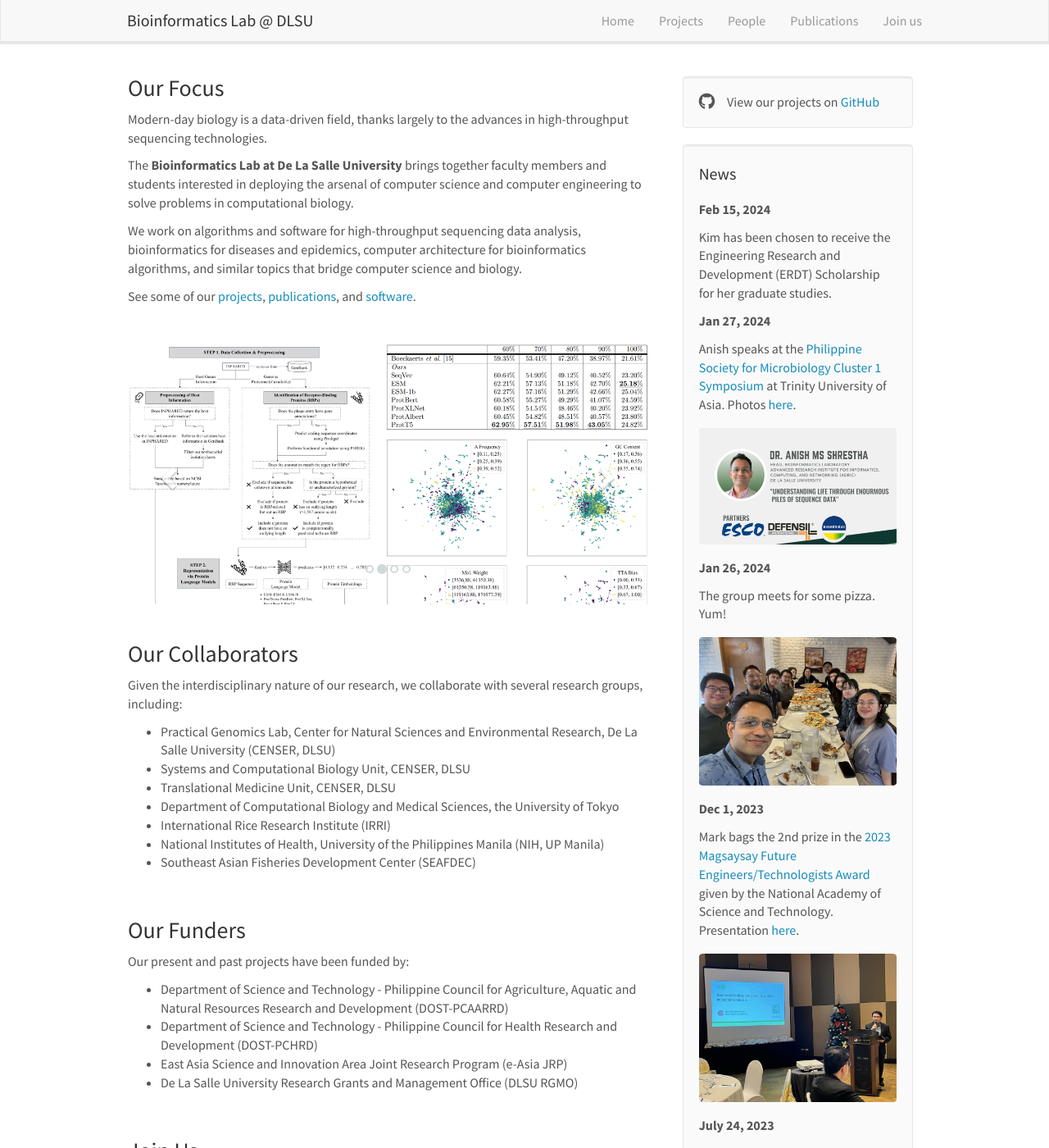
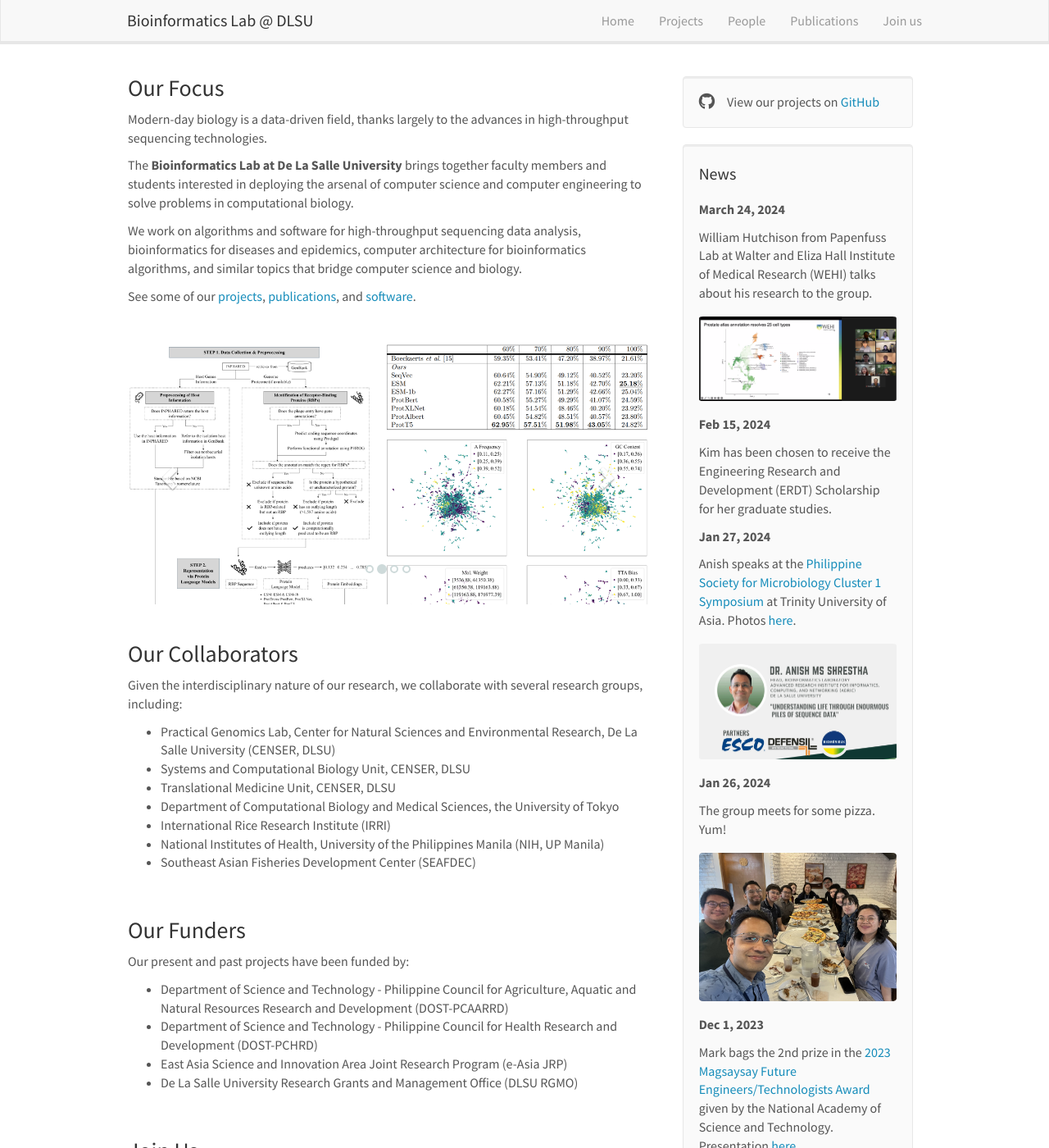
Before and after one commit to bioinfodlsu/bioinfodlsu.github.io, a Jekyll site: the page built from _pages/home.md, in a window 1280 px wide and 1400 px high. Shown: the whole window at 82% size. Built offline with Jekyll 4.4.1, drawn with Linux system fonts in a browser that asks for light colours; nearby versions of some CDN libraries; some of the changed text lies outside the part shown.

Commit message:
News update.

```diff
--- a/_data/news.yml
+++ b/_data/news.yml
@@ -1,3 +1,7 @@
+- date: March 24, 2024
+  headline: William Hutchison from Papenfuss Lab at Walter and Eliza Hall Institute of Medical Research (WEHI) talks about his research to the group.
+  pic: 20240324-william-wehi.png
+
 - date: Feb 15, 2024
   headline: Kim has been chosen to receive the Engineering Research and Development (ERDT) Scholarship for her graduate studies.
 
```
Also changed, not shown: images/news/20240324-william-wehi.png (added).
